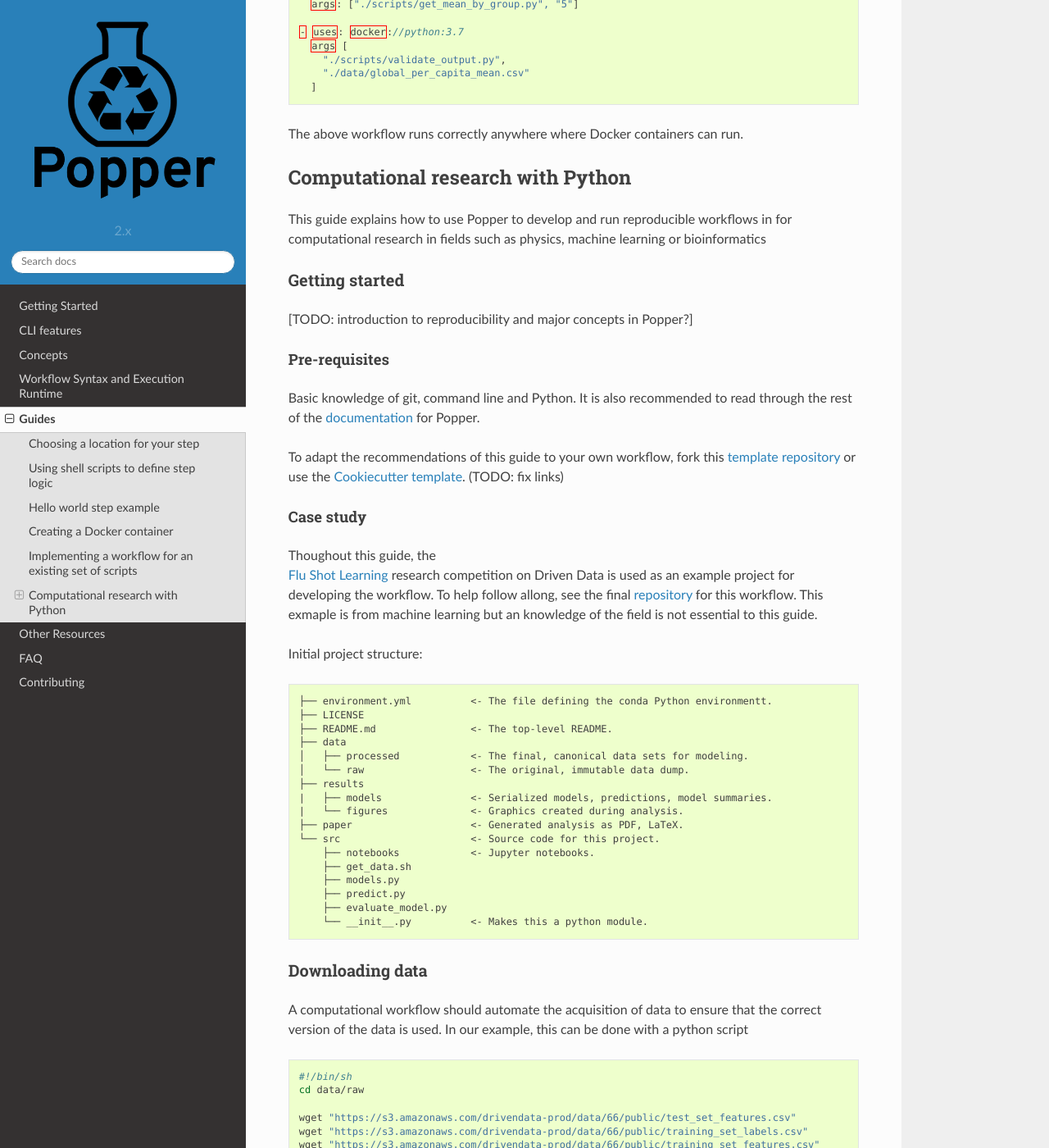
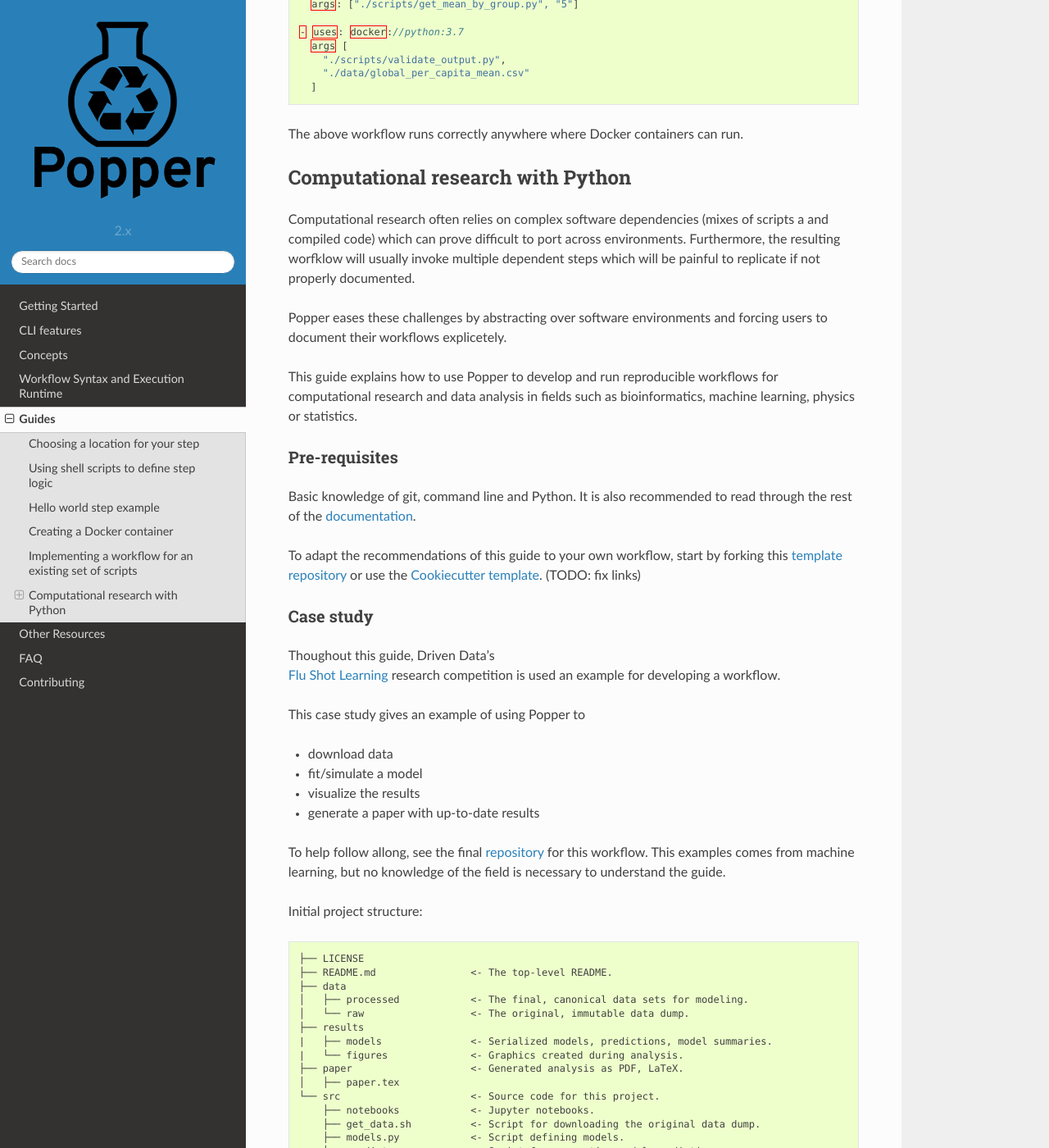
Before and after one commit to getpopper/popper, a Sphinx documentation site: the page built from docs/sections/guides.md, in a window 1280 px wide and 1400 px high, scrolled down 2551 px. Shown: the whole window at 82% size. Built offline with Sphinx 7.4.7 and the Read the Docs theme 2.0.0, drawn with Linux system fonts in a browser that asks for light colours; some of the changed text lies outside the part shown.

Commit message:
guide improvements

````diff
--- a/docs/sections/guides.md
+++ b/docs/sections/guides.md
@@ -152,35 +152,46 @@ run.
 
 ## Computational research with Python
 
+Computational research often relies on complex software dependencies (mixes of scripts a
+and compiled code) which can prove difficult to port across environments. Furthermore,
+the resulting worfklow will usually invoke multiple dependent steps which will be
+painful to replicate if not properly documented.
+
+Popper eases these challenges by abstracting over software environments and forcing users
+ to document their workflows explicetely.
+
 This guide explains how to use Popper to develop and run reproducible workflows
-in for computational research in fields such as physics, machine learning or
-bioinformatics
+for computational research and data analysis in fields such as bioinformatics,
+machine learning, physics or statistics.
 
-### Getting started
 
-[TODO: introduction to reproducibility and major concepts in Popper?]
 
-#### Pre-requisites
+### Pre-requisites
 
 Basic knowledge of git, command line and Python. It is also
 recommended to read through the rest of the
-[documentation](https://popper.readthedocs.io/en/latest/sections/getting_started.html)
-for Popper.
+[documentation](https://popper.readthedocs.io/en/latest/sections/getting_started.html).
 
-To adapt the recommendations of this guide to your own workflow, fork this
-[template repository]() or use the [Cookiecutter template](). (TODO: fix links)
+To adapt the recommendations of this guide to your own workflow, start by forking this [template repository]() or use the [Cookiecutter template](). (TODO: fix links)
 
-#### Case study
+### Case study
 
-Thoughout this guide, the
+Thoughout this guide, Driven Data's
 [Flu Shot Learning](https://www.drivendata.org/competitions/66/flu-shot-learning/)
-research competition on Driven Data is used as an example project for developing the workflow. To help follow allong, see the final [repository]() for this workflow.
-This exmaple is from machine learning but an knowledge of the field is not
-essential to this guide.
+research competition is used an example for developing  a workflow.
+
+This case study gives an example of using Popper to
+- download data
+- fit/simulate a model
+- visualize the results
+- generate a paper with up-to-date results
+
+To help follow allong, see the final [repository]() for this workflow.
+This examples comes from machine learning, but no knowledge of
+the field is necessary to understand the guide.
 
 Initial project structure:
 ```
-├── environment.yml          <- The file defining the conda Python environmentt.
 ├── LICENSE
 ├── README.md                <- The top-level README.
 ├── data
@@ -190,20 +201,24 @@ Initial project structure:
 |   ├── models               <- Serialized models, predictions, model summaries.
 |   └── figures              <- Graphics created during analysis.
 ├── paper                    <- Generated analysis as PDF, LaTeX.
+│   ├── paper.tex
 └── src                      <- Source code for this project.
     ├── notebooks            <- Jupyter notebooks.
-    ├── get_data.sh
-    ├── models.py
-    ├── predict.py
-    ├── evaluate_model.py
+    ├── get_data.sh          <- Script for downloading the original data dump.
+    ├── models.py            <- Script defining models.
+    ├── predict.py           <- Script for generating model predictions.
+    ├── evaluate_model.py    <- Script for generating model evaluation plots.
     └── __init__.py          <- Makes this a python module.
 ```
 
+
+
+
 ### Downloading data
 
-A computational workflow should automate the acquisition of data to ensure
+The workflow should automate the acquisition of data to ensure
 that the correct version of the data is used.
-In our example, this can be done with a python script
+In this example, this can be done with a simple shell script
 
 ```sh
 #!/bin/sh
@@ -225,20 +239,18 @@ steps:
     args: ["src/get_data.sh"]
 ```
 Remarks:
-- it is important to ensure that the Docker images contains the necessary utilities.
-For instance, a default Alpine image does not include `wget`
+- make sure that the Docker image contains the necessary utilities.
+For instance, a default Alpine image does not include `wget`.
 
 
 ### Interactive development
 
-Computational research usually has an exploratory phase.
+Computational research usually has an exploratory phase, often taking form of
+computational notebooks such as Jupyter.
 To make it easier to adapt exploratory work to a final workflow, it is recommended
 to do both in the same environment.
 
-Computational notebooks are a great tool for exploratory work. We cover here how to
-launch a Jupyter notebook using Popper.
-
-Add a new step to the workflow in `wf.yml`
+To run the JupyterLab environemnent, first add a new step to the workflow in `wf.yml`
 ```yml
   - id: "notebook"
     uses: "./"
@@ -260,7 +271,7 @@ In the docker container's shell, run
 ```sh
 jupyter lab --ip 0.0.0.0 --no-browser --allow-root
 ```
-Skip this second step if you only need the shell interface
+Skip this second step if you only need the shell interface.
 
 Remarks:
 - `--ip 0.0.0.0` allows the user to access JupyterLab from outside the container (by default,
@@ -269,7 +280,7 @@ Jupyter only allows access from `localhost`)
 - `--allow-root` allows us to run JupyterLab as a root user (the default user in our Docker
 image), which Jupyter does not enable by default
 
-Copy and paste the generated link in the browser on your host machine to access the JupyterLab
+Paste the generated link in a browser to access the JupyterLab
 environment.
 
 
@@ -310,13 +321,16 @@ RUN pip install -r requirements.txt
 
 ### Models and visualization
 
-Following the above advice, wrap your code for data processing, modeling and generating
-figures
+Following the above advice, it is easy to wrap modeliing code in a Popper workflow,
+assuming it was developed from the start in a container environment.
 
-In this example generate model diagnostic plots and predictions on the
-hold-out test set
+This section shows example steps for code that fits a model and generates:
+- model evalution plots
+- predictions on a hold-out dataset that will be used by the organizers to score
+competition entries
 
-Exploratory work yielded the following model
+This first script defines the model this workflow uses
+
 ```python
 from sklearn import impute, preprocessing, compose, pipeline, linear_model, multioutput
 
@@ -387,17 +401,18 @@ if __name__ == "__main__":
     sub.to_csv(os.path.join(PRED_PATH, "baseline_pred.csv"), index = False)
  ```
 
-Add this script as a step in the Popper workflow. This must be after the `get_data`
+Add this script as a step in the Popper workflow. This must come after the `get_data`
 step
 ```yaml
   - id: "predict"
     uses: "./"
     args: "python src/predict.py"
 ```
-The same Docker container as for the `jupyter` step is used.
+The same Docker container as for the `jupyter` step is used, given that is where
+the script was developed!
 
+Similarly, add the script for generating model plots to the workflow
 
-Similarly, the script for generating model plots is added to the workflow
 ```python
 import seaborn as sns
 import matplotlib.pyplot as plt
@@ -469,7 +484,8 @@ With the following step
 ### Building a paper using LaTeX
 
 It is easy to wrap the generation of the final paper in a Popper workflow.
-This is  useful to ensure that the paper is always built with the most up-to-date data and figures.
+This is  useful to ensure that the paper is always built with the most up-to-date data
+ and figures.
 
 ```yaml
 - id: "paper"
@@ -482,3 +498,53 @@ Remarks:
 - This step uses a basic LaTeX installation. For more sophisticated needs,
 use a full [TexLive image](https://hub.docker.com/r/blang/latex/tags)
 - `dir` is set to `workspace/paper` so that Popper looks for, and outputs files in the `paper` folder
+
+
+### Conclusion
+
+This is the final workflow:
+```yaml
+steps:
+  - id: "dataset"
+    uses: "docker://jacobcarlborg/docker-alpine-wget"
+    runs: ["sh"]
+    args: ["src/get_data.sh"]
+
+ - id: "notebook"
+   uses: "./"
+   rgs: ["sh"]
+   options:
+     ports:
+       8888/tcp: 8888
+
+ - id: "predict"
+   uses: "./"
+    args: "python src/predict.py"
+
+ - id: "figures"
+   uses: "./"
+   args: "python src/evaluate_model.py"
+
+ - id: "paper"
+   uses: "docker://blang/latex:ctanbasic"
+   args: ["pdflatex", "paper.tex"]
+   dir: "/workspace/paper"
+```
+Final project structure:
+```
+├── Dockerfile               <- Definition of the OS environment.
+├── environment.yml          <- Definition of the Python environment.
+├── LICENSE
+├── README.md                <- The top-level README.
+├── wf.yml                   <- Definition of the workflow.
+├── data
+├── results
+├── paper                    <- Generated analysis as PDF, LaTeX.
+└── src                      <- Source code for this project.
+```
+
+The full analysis can now be executed on any machine with Popper and Docker
+installations using
+```sh
+popper run -f wf.yml
+```
````
Also changed, not shown: other parts of docs/sections/guides.md (+3 -5 lines).
